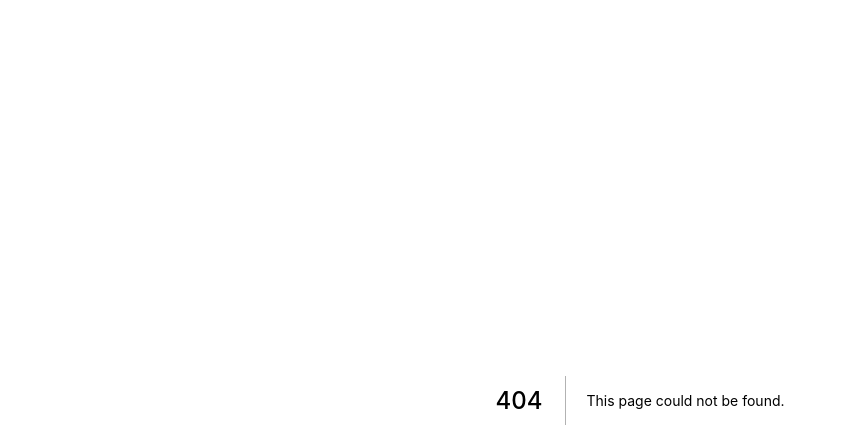
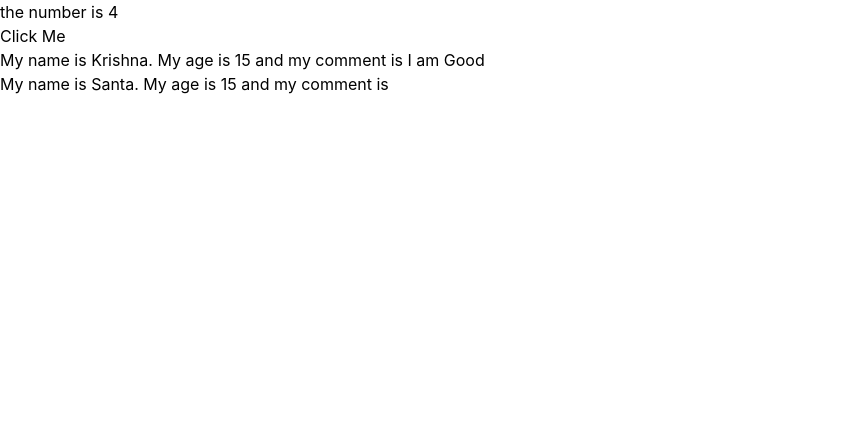
Before and after one commit to davecook88/Thrive_BE_public, a Next.js app: page /typestate2 in a window 1280 px wide. Before the commit this address had no page. Shown: the top 448 px of the page, without its empty margins (0-847 px from the left). Built offline with nearby package versions, Linux system fonts and the light colour scheme.

Commit message:
first commit

```diff
--- a/package.json
+++ b/package.json
@@ -10,13 +10,17 @@
   },
   "dependencies": {
     "next": "11.0.1",
+    "prop-types": "^15.7.2",
     "react": "17.0.2",
     "react-dom": "17.0.2"
   },
   "devDependencies": {
     "@types/react": "17.0.15",
+    "autoprefixer": "^10.3.1",
     "eslint": "7.32.0",
     "eslint-config-next": "11.0.1",
+    "postcss": "^8.3.6",
+    "tailwindcss": "^2.2.7",
     "typescript": "4.3.5"
   }
 }
--- /dev/null
+++ b/pages/Testing.tsx
@@ -0,0 +1,9 @@
+import React from 'react';
+import PropTypes from 'prop-types';
+
+export const Header = (props:'') => (
+   <div>{props}</div>
+);
+Header.propTypes = {
+  props: PropTypes.string
+};
--- /dev/null
+++ b/pages/components/personlists.tsx
@@ -0,0 +1,23 @@
+import React from 'react'
+
+interface iProps {
+    // number:number,
+    people: {
+        name:string,
+        age:number,
+        remarks?: string,
+    },
+
+}
+
+function Personlists({people}:iProps) {
+    return (
+        <>
+            <li key={Math.floor(Math.random() * 10)}>
+                      <p className="">My name is {people.name}. My age is {people.age} and my comment is {people.remarks}</p>
+            </li>
+        </>
+    )
+}
+
+export default Personlists
--- /dev/null
+++ b/pages/hari.tsx
@@ -0,0 +1,20 @@
+import React from 'react'
+
+const hari = () => {
+    return (
+        <div className="bg-gray-400 w-3/6 border-2 rounded m-auto">
+                <div className="grid grid-cols-1 sm:grid-cols-3 ">
+                    <h1>Krishna</h1>
+                    <h1>Krishna</h1>
+                    <h1>Krishna</h1>
+                </div>
+                <div className=" grid grid-cols-3 bg-pink-500">
+                <h1>Krishna</h1>
+                    <h1>Krishna</h1>
+                    <h1>Krishna</h1>
+                </div>
+        </div>
+    )
+}
+
+export default hari
--- a/pages/index.tsx
+++ b/pages/index.tsx
@@ -1,69 +1,19 @@
 import Head from 'next/head'
 import Image from 'next/image'
 import styles from '../styles/Home.module.css'
+import Krishna from './krishna'
+import PropTypes from 'prop-types'
+
 
 export default function Home() {
   return (
     <div className={styles.container}>
-      <Head>
-        <title>Create Next App</title>
-        <meta name="description" content="Generated by create next app" />
-        <link rel="icon" href="/favicon.ico" />
-      </Head>
-
-      <main className={styles.main}>
-        <h1 className={styles.title}>
-          Welcome to <a href="https://nextjs.org">Next.js!</a>
-        </h1>
-
-        <p className={styles.description}>
-          Get started by editing{' '}
-          <code className={styles.code}>pages/index.js</code>
-        </p>
-
-        <div className={styles.grid}>
-          <a href="https://nextjs.org/docs" className={styles.card}>
-            <h2>Documentation &rarr;</h2>
-            <p>Find in-depth information about Next.js features and API.</p>
-          </a>
-
-          <a href="https://nextjs.org/learn" className={styles.card}>
-            <h2>Learn &rarr;</h2>
-            <p>Learn about Next.js in an interactive course with quizzes!</p>
-          </a>
-
-          <a
-            href="https://github.com/vercel/next.js/tree/master/examples"
-            className={styles.card}
-          >
-            <h2>Examples &rarr;</h2>
-            <p>Discover and deploy boilerplate example Next.js projects.</p>
-          </a>
-
-          <a
-            href="https://vercel.com/new?utm_source=create-next-app&utm_medium=default-template&utm_campaign=create-next-app"
-            className={styles.card}
-          >
-            <h2>Deploy &rarr;</h2>
-            <p>
-              Instantly deploy your Next.js site to a public URL with Vercel.
-            </p>
-          </a>
-        </div>
-      </main>
-
-      <footer className={styles.footer}>
-        <a
-          href="https://vercel.com?utm_source=create-next-app&utm_medium=default-template&utm_campaign=create-next-app"
-          target="_blank"
-          rel="noopener noreferrer"
-        >
-          Powered by{' '}
-          <span className={styles.logo}>
-            <Image src="/vercel.svg" alt="Vercel Logo" width={72} height={16} />
-          </span>
-        </a>
-      </footer>
+      <Krishna title={"Krishna"} age={5} />
     </div>
   )
 }
+
+
+// Home.prototype ={
+//   name:PropTypes.string,
+// }
--- /dev/null
+++ b/pages/krishna.tsx
@@ -0,0 +1,21 @@
+import React from 'react'
+import PropTypes from 'prop-types'
+
+type userData = {
+    title:string,
+    age:number,
+}
+
+function Krishna({title,age}:userData) {
+    return (
+        <div>
+           <h1>
+           My name is {title} and I am {age} years old.
+           </h1>
+        </div>
+    )
+}
+
+
+
+export default Krishna
--- /dev/null
+++ b/pages/typestate.tsx
@@ -0,0 +1,38 @@
+import React, {useState} from 'react'
+
+interface iData {
+    number:number,
+    people: {
+        name:string,
+        age:number,
+        remarks?: string,
+    }[],
+
+}
+
+const TypeState = () => {
+
+    const [number, setNumber] = useState<iData['number']>(4);
+
+    const [persons, setPersons] = useState<iData['people']>([]);
+
+
+    // const clickMEOK = () => {
+    //     alert("Hello");
+    // }
+
+    function clickMEOK(){
+        alert("CLIK MEee")
+    }
+
+    return (
+        <div>
+            <h1>Krishna</h1>
+            <button onClick={clickMEOK}>Click Me</button>
+            <h3>The final value is {number}</h3>
+
+        </div>
+    )
+}
+
+export default TypeState
--- /dev/null
+++ b/pages/typestate2.tsx
@@ -0,0 +1,57 @@
+import React, {useState, useEffect} from 'react'
+import PersonLists from './components/personlists'
+
+interface iData {
+    number:number,
+    people: {
+        name:string,
+        age:number,
+        remarks?: string,
+    }[],
+
+}
+function Typestate2() {
+    const [number, setNumber] = useState<iData['number']>(4);
+
+    const [persons, setPersons] = useState<iData['people']>([]);
+
+    // const clickMEOK = () =>{
+    //     alert("Hello");
+    // }
+
+    function clickMEOK(){
+        alert("CLICK ME")
+    }
+
+    useEffect(() => {
+        setPersons([
+            {
+                name:"Krishna",
+                age:15,
+                remarks:"I am Good"
+            },
+            {
+                name:"Santa",
+                age:15
+            }
+        ])
+    }, [])
+
+    return (
+        <div>
+            <h1>the number is {number}</h1>
+            <button onClick={clickMEOK}>Click Me</button>
+            <ul>
+            {
+                persons.map((person)=>(
+
+                   <PersonLists key={Math.floor(Math.random() * 10)} people={person}/>
+                ))
+            }
+            </ul>
+
+        </div>
+    )
+}
+
+export default Typestate2
--- /dev/null
+++ b/postcss.config.js
@@ -0,0 +1,6 @@
+module.exports = {
+  plugins: {
+    tailwindcss: {},
+    autoprefixer: {},
+  },
+}
--- a/styles/globals.css
+++ b/styles/globals.css
@@ -1,3 +1,7 @@
+@tailwind base;
+@tailwind components;
+@tailwind utilities;
+
 html,
 body {
   padding: 0;
--- /dev/null
+++ b/tailwind.config.js
@@ -0,0 +1,11 @@
+module.exports = {
+  purge: [],
+  darkMode: false, // or 'media' or 'class'
+  theme: {
+    extend: {},
+  },
+  variants: {
+    extend: {},
+  },
+  plugins: [],
+}
```
Also changed, not shown: next-env.d.ts, 1 other file (tests, documents, lock files or other folders).
